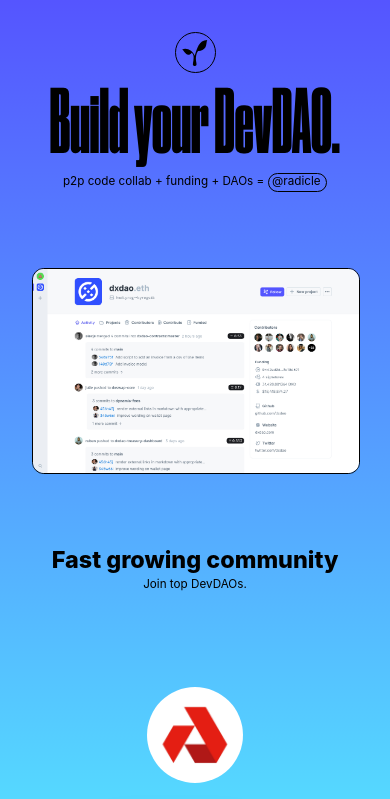
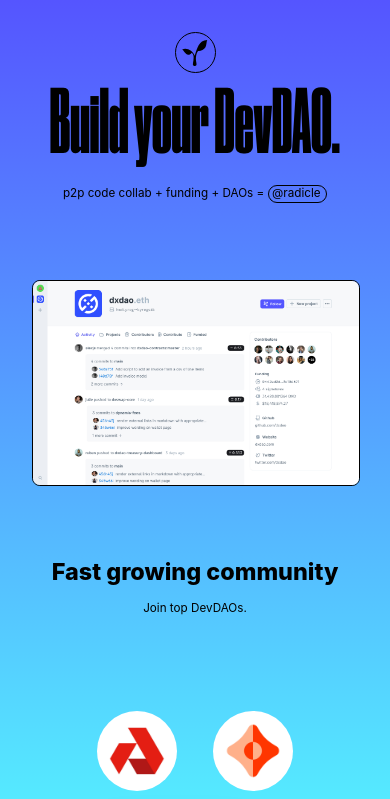
Before and after one commit to nassarhayat/dev-radicle-community, a Svelte app: page / in a window 390 px wide. Shown: the top 799 px of the page. Built offline with nearby package versions, Linux system fonts and the light colour scheme; a web font is replaced by a local one.

Commit message:
add how it works
Signed-off-by: brandonhaslegs <brandon.oxendine@gmail.com>

```diff
--- a/public/global.css
+++ b/public/global.css
@@ -3,7 +3,7 @@
 :root {
 	--border-size: .23vw;
 	--box-shadow: 0 0.25vw 1vw black;
-	--border-radius: 3vw;
+	--border-radius: 2vw;
 }
 
 /* FONTS */
@@ -272,6 +272,14 @@
 	background-image: url(/assets/images/ui/fundedissues.png);
 }
 
+.howitworks-screenshot {
+	background-image: url(/assets/images/ui/howitworks.png);
+	background-repeat: no-repeat;
+	background-size: contain;
+	height: 31.5vw;
+	border-radius: 0;
+}
+
 /* MEDIA QUERIES */
 
 @media (min-width: 640px) {
@@ -294,4 +302,14 @@
 		margin: 8vw auto;
 		border-radius: ;
 	}
+
+	#logos img {
+		width: 5rem;
+	}
+
+	h3 {
+		font-weight: 400;
+		font-size: 3vw;
+		margin-top: 3vw;
+	}
 }
--- a/src/HIW.svelte
+++ b/src/HIW.svelte
@@ -1,10 +1,5 @@
 <main>
   <h2>How it works</h2>
   <h3>Peer to peer tech with an open protocol architecture.</h3>
-  <div class="card">
-    <div class="text">
-      <h4 class="cardtitle">How it works</h4>
-      <p>This is how Radicle works.</p>
-    </div>
-  </div>
+  <div class="card howitworks-screenshot" />
 </main>
```
Also changed, not shown: public/assets/images/ui/howitworks.png (added), 1 other file (tests, documents, lock files or other folders).
